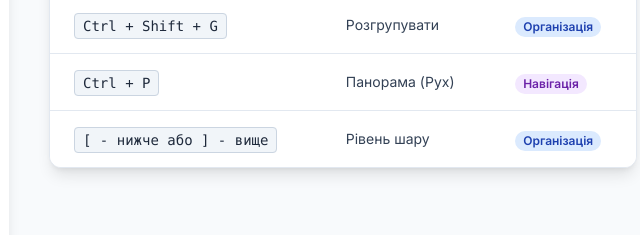
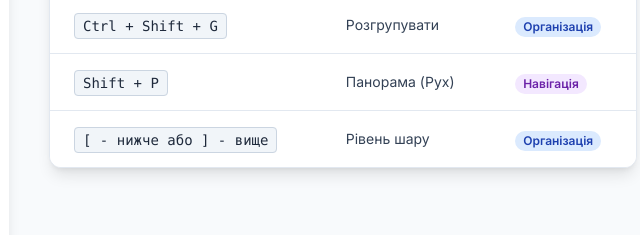
Before and after one commit to bigteacher3/k8pr15, a plain HTML site: page BoxySVG_Infographics.html in a window 1280 px wide. Shown: the part 2347-2582 px from the top of the page, 611-1251 px from the left. Drawn offline with nearby package versions, Linux system fonts and the light colour scheme.

Commit message:
Update BoxySVG_Infographics.html

```diff
--- a/BoxySVG_Infographics.html
+++ b/BoxySVG_Infographics.html
@@ -285,7 +285,7 @@
                                 <td class="px-6 py-4"><span class="px-2 inline-flex text-xs leading-5 font-semibold rounded-full bg-blue-100 text-blue-800">Організація</span></td>
                             </tr>
                             <tr>
-                                <td class="px-6 py-4 whitespace-nowrap"><span class="px-2 py-1 bg-slate-100 rounded border border-slate-300 font-mono text-sm">Ctrl + P</span></td>
+                                <td class="px-6 py-4 whitespace-nowrap"><span class="px-2 py-1 bg-slate-100 rounded border border-slate-300 font-mono text-sm">Shift + P</span></td>
                                 <td class="px-6 py-4 text-sm text-slate-700">Панорама (Рух)</td>
                                 <td class="px-6 py-4"><span class="px-2 inline-flex text-xs leading-5 font-semibold rounded-full bg-purple-100 text-purple-800">Навігація</span></td>
                             </tr>
```
